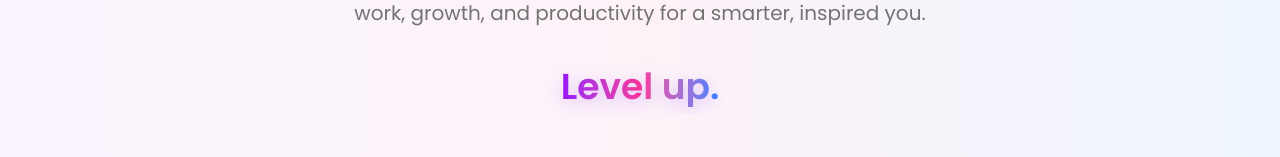
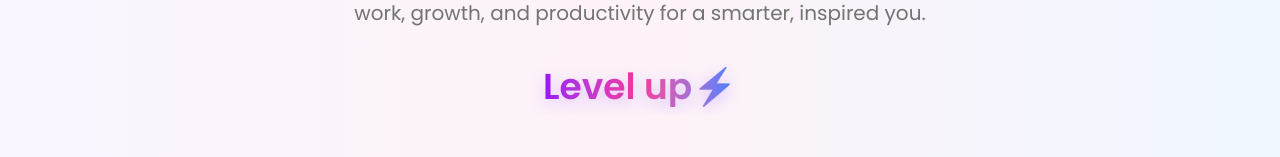
Before and after one commit to 01Maya/Easify, a Next.js app: page / in a window 1280 px wide. Shown: the part 465-622 px from the top of the page. Built offline with nearby package versions, Linux system fonts and the light colour scheme.

Commit message:
Update word list with new emoji

```diff
--- a/app/page.tsx
+++ b/app/page.tsx
@@ -20,7 +20,7 @@ const categories = [
 export default function Home() {
   const [isScrolled, setIsScrolled] = useState(false)
   const [currentWord, setCurrentWord] = useState(0)
-  const words = ["Ease in🍀", "Level up.", "Live better❤️"]
+  const words = ["Ease in🍀", "Level up⚡", "Live better❤️"]
 
   // Scroll behavior
   useEffect(() => {
```
